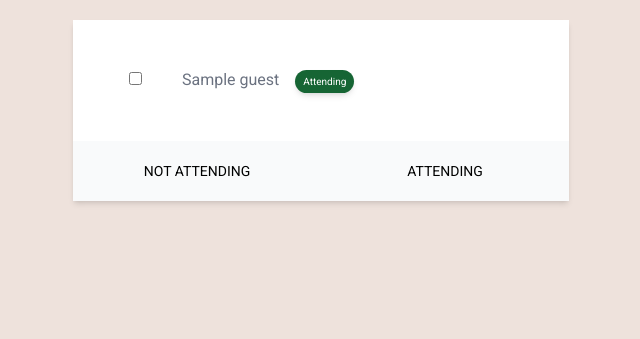
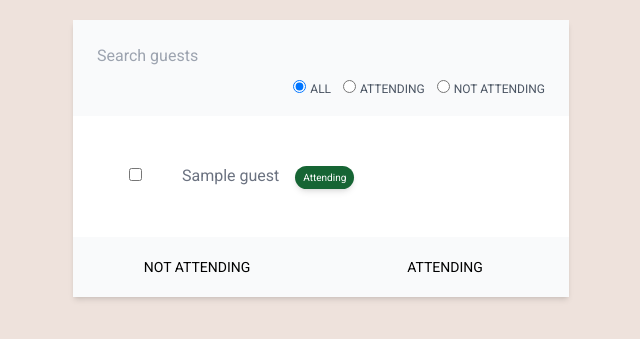
Before and after one commit to icodeunot/thad, a Django app: page /party/00000000-0000-0000-0000-000000000001/guests/ in a window 1280 px wide. Shown: the part 64-403 px from the top of the page, without its empty margins (319-959 px from the left). Run offline with Django 5.2, Linux system fonts and the light colour scheme; a user stored in the database is signed in; tables that the repository leaves empty hold one stand-in row (values such as "Sample post"); parts of the project's set-up code (start-up, migrations or seed data) failed here and were passed over.

Commit message:
Add Search and Filter features

```diff
--- a/party/static/party/css/tailwind_output.css
+++ b/party/static/party/css/tailwind_output.css
@@ -821,6 +821,20 @@ video {
   border-color: rgb(172 59 97 / var(--tw-border-opacity, 1));
 }
 
+.border-x-transparent{
+  border-left-color: transparent;
+  border-right-color: transparent;
+}
+
+.border-b-gray-400{
+  --tw-border-opacity: 1;
+  border-bottom-color: rgb(156 163 175 / var(--tw-border-opacity, 1));
+}
+
+.border-t-transparent{
+  border-top-color: transparent;
+}
+
 .bg-custom-blue{
   --tw-bg-opacity: 1;
   background-color: rgb(18 60 105 / var(--tw-bg-opacity, 1));
@@ -854,6 +868,10 @@ video {
 .bg-white{
   --tw-bg-opacity: 1;
   background-color: rgb(255 255 255 / var(--tw-bg-opacity, 1));
+}
+
+.bg-transparent{
+  background-color: transparent;
 }
 
 .p-10{
@@ -915,12 +933,20 @@ video {
   padding-bottom: 1rem;
 }
 
+.pr-2{
+  padding-right: 0.5rem;
+}
+
 .text-left{
   text-align: left;
 }
 
 .text-center{
   text-align: center;
+}
+
+.text-right{
+  text-align: right;
 }
 
 .font-dancing-script{
@@ -944,6 +970,11 @@ video {
 .text-sm{
   font-size: 0.875rem;
   line-height: 1.25rem;
+}
+
+.text-xs{
+  font-size: 0.75rem;
+  line-height: 1rem;
 }
 
 .font-bold{
@@ -993,6 +1024,11 @@ video {
   color: rgb(255 255 255 / var(--tw-text-opacity, 1));
 }
 
+.text-gray-600{
+  --tw-text-opacity: 1;
+  color: rgb(75 85 99 / var(--tw-text-opacity, 1));
+}
+
 .shadow-lg{
   --tw-shadow: 0 10px 15px -3px rgb(0 0 0 / 0.1), 0 4px 6px -4px rgb(0 0 0 / 0.1);
   --tw-shadow-colored: 0 10px 15px -3px var(--tw-shadow-color), 0 4px 6px -4px var(--tw-shadow-color);
@@ -1031,3 +1067,23 @@ video {
   --tw-bg-opacity: 1;
   background-color: rgb(58 106 164 / var(--tw-bg-opacity, 1));
 }
+
+.focus\:border-x-transparent:focus{
+  border-left-color: transparent;
+  border-right-color: transparent;
+}
+
+.focus\:border-b-gray-600:focus{
+  --tw-border-opacity: 1;
+  border-bottom-color: rgb(75 85 99 / var(--tw-border-opacity, 1));
+}
+
+.focus\:border-t-transparent:focus{
+  border-top-color: transparent;
+}
+
+.focus\:ring-0:focus{
+  --tw-ring-offset-shadow: var(--tw-ring-inset) 0 0 0 var(--tw-ring-offset-width) var(--tw-ring-offset-color);
+  --tw-ring-shadow: var(--tw-ring-inset) 0 0 0 calc(0px + var(--tw-ring-offset-width)) var(--tw-ring-color);
+  box-shadow: var(--tw-ring-offset-shadow), var(--tw-ring-shadow), var(--tw-shadow, 0 0 #0000);
+}
--- a/party/templates/party/guest_list/page_guest_list.html
+++ b/party/templates/party/guest_list/page_guest_list.html
@@ -2,6 +2,34 @@
 
 {% block content %}
     <div class="w-2/5 bg-white shadow-md m-auto">
+        <form
+            hx-post="{% url 'partial_filter_guests' party_id %}"
+            hx-trigger="keyup delay:500ms from:#guest_search, search, change from:#attending_filter"
+            hx-target="#guests"
+        >
+            <div class="bg-gray-50 p-4 grd grid-cols-2">
+                <div>
+                    <input type="search"
+                    class="p-2 bg-transparent border-x-transparent border-t-transparent border-b-gray-400 focus:border-x-transparent focus:border-t-transparent focus:border-b-gray-600 focus:ring-0"
+                    placeholder="Search guests"
+                    id="guest_search"
+                    name="guest_search"
+                    >
+                </div>
+
+                <div class="text-right" id="attending_filter">
+                    <input type="radio" id="all" name="attending_filter" value="all" checked>
+                    <label for="all" class="uppercase text-xs text-gray-600 pr-2">All</label>
+
+                    <input type="radio" id="attending" name="attending_filter" value="attending">
+                    <label for="attending" class="uppercase text-xs text-gray-600 pr-2">Attending</label>
+
+                    <input type="radio" id="not_attending" name="attending_filter" value="not_attending">
+                    <label for="not_attending" class="uppercase text-xs text-gray-600 pr-2">Not attending</label>
+                </div>
+            </div>
+        </form>
+
         <form class="table text-left text-gray-500 table-fixed min-w-fit p-8" id="guest-form">
             <div class="table-row-group" id="guests">
                 {% include 'party/guest_list/partial_guest_list.html' %}
--- a/party/urls.py
+++ b/party/urls.py
@@ -73,6 +73,10 @@ guest_list_urlpatterns = [
         "party/<uuid:party_uuid>/guests/mark-not-attending/",
         views.mark_not_attending_partial,
         name="partial_mark_not_attending"),
+    path(
+        "party/<uuid:party_uuid>/guests/filter/",
+        views.filter_guests_partial,
+        name="partial_filter_guests"),
 ]
 
 urlpatterns = (
--- a/party/views/__init__.py
+++ b/party/views/__init__.py
@@ -1,7 +1,8 @@
 from .gift_registry_views import (GiftCreateFormPartial, GiftDetailPartial,
                                   GiftRegistryPage, GiftUpdateFormPartial,
                                   delete_gift_partial)
-from .guest_list_views import (GuestListPage, mark_attending_partial,
+from .guest_list_views import (GuestListPage, filter_guests_partial,
+                               mark_attending_partial,
                                mark_not_attending_partial)
 from .new_party_views import (page_new_party, partial_check_invitation,
                               partial_check_party_date)
@@ -23,4 +24,5 @@ __all__ = [
     "GuestListPage",
     "mark_attending_partial",
     "mark_not_attending_partial",
+    "filter_guests_partial",
 ]
--- a/party/views/guest_list_views.py
+++ b/party/views/guest_list_views.py
@@ -46,3 +46,43 @@ def mark_not_attending_partial(request, party_uuid):
     return render(
         request, "party/guest_list/partial_guest_list.html", {"guests": guests}
     )
+
+
+def filter_attending(party_id, **kwargs):
+    return Guest.objects.filter(party_id=party_id, attending=True)
+
+def filter_not_attending(party_id, **kwargs):
+    return Guest.objects.filter(party_id=party_id, attending=False)
+
+def filter_attending_and_search(party_id, **kwargs):
+    return Guest.objects.filter(party_id=party_id, attending=True, name__icontains=kwargs["search_text"])
+
+def filter_not_attending_and_search(party_id, **kwargs):
+    return Guest.objects.filter(party_id=party_id, attending=False, name__icontains=kwargs["search_text"])
+
+def filter_search(party_id, **kwargs):
+    return Guest.objects.filter(party_id=party_id, name__icontains=kwargs["search_text"])
+
+def filter_default(party_id, **kwargs):
+    return Guest.objects.filter(party_id=party_id)
+
+
+QUERY_FILTERS= {
+    ("attending", False): filter_attending,
+    ("not_attending", False): filter_not_attending,
+    ("attending", True): filter_attending_and_search,
+    ("not_attending", True): filter_not_attending_and_search,
+    ("all", True): filter_search,
+}
+
+
+@require_http_methods(["POST"])
+def filter_guests_partial(request, party_uuid):
+    attending_filter = request.POST.get("attending_filter")
+    search_text = request.POST.get("guest_search")
+
+    query_filter = QUERY_FILTERS.get((attending_filter, bool(search_text)), filter_default)
+
+    guests = query_filter(party_id=party_uuid, search_text=search_text)
+
+    return render(request, "party/guest_list/partial_guest_list.html", {"guests": guests})
```
Also changed, not shown: party/tests/test_guest_list.py (+45 -0 lines).
